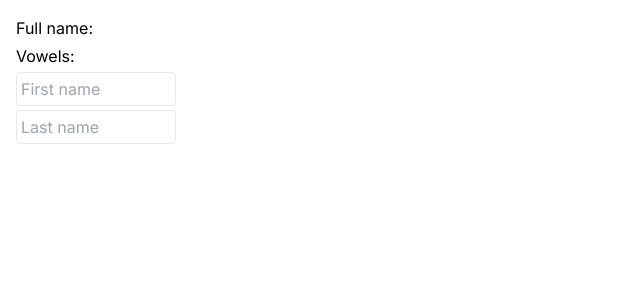
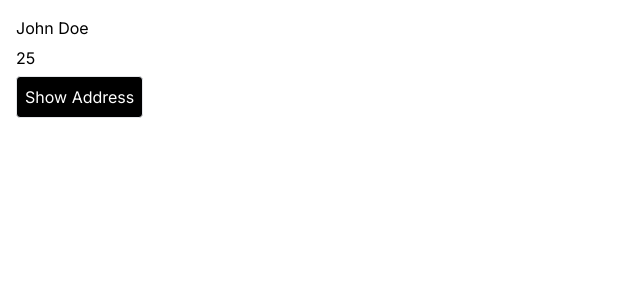
Before and after one commit to codinginflow/react-best-practices, a Next.js app: page / in a window 1280 px wide. Shown: the top 300 px of the page, without its empty margins (0-640 px from the left). Built offline with nearby package versions, Linux system fonts and the light colour scheme.

Commit message:
Add fragment code

```diff
--- a/src/app/page.tsx
+++ b/src/app/page.tsx
@@ -1,35 +1,41 @@
 "use client";
 
-import { useMemo, useState } from "react";
+import { useState } from "react";
+
+const user = {
+  name: "John Doe",
+  age: 25,
+  address: {
+    street: "Main Street",
+    number: 123,
+    city: "New York",
+    state: "NY",
+  },
+};
 
 export default function Home() {
-  const [firstName, setFirstName] = useState("");
-  const [lastName, setLastName] = useState("");
-
-  const fullName = firstName + " " + lastName;
-
-  const vowelsMemoized = useMemo(() => {
-    const chars = fullName.split("");
-    const vowels = chars.filter((char) => "aeiou".includes(char));
-    return vowels;
-  }, [fullName]);
+  const [showAddress, setShowAddress] = useState(false);
 
   return (
-    <main className="p-4 flex flex-col gap-1">
-      <p>Full name: {fullName}</p>
-      <p>Vowels: {vowelsMemoized.join(", ")}</p>
-      <input
-        placeholder="First name"
-        value={firstName}
-        onChange={(e) => setFirstName(e.target.value)}
-        className="border p-1 rounded w-40"
-      />
-      <input
-        placeholder="Last name"
-        value={lastName}
-        onChange={(e) => setLastName(e.target.value)}
-        className="border p-1 rounded w-40"
-      />
+    <main className="p-4 space-y-1.5">
+      <p>{user.name}</p>
+      <p>{user.age}</p>
+      {!showAddress && (
+        <button
+          className="border rounded bg-black text-white p-2"
+          onClick={() => setShowAddress(true)}
+        >
+          Show Address
+        </button>
+      )}
+      {showAddress && (
+        <>
+          <p>{user.address.street}</p>
+          <p>{user.address.number}</p>
+          <p>{user.address.city}</p>
+          <p>{user.address.state}</p>
+        </>
+      )}
     </main>
   );
 }
```
